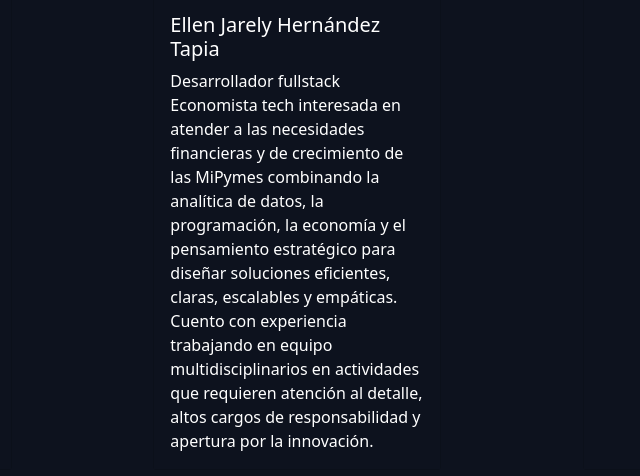
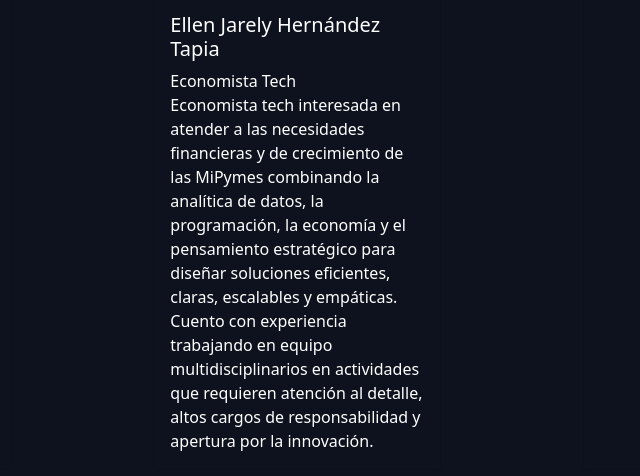
Before and after one commit to yoandryc/CodeCut, a plain HTML site: page proyecto/index.html in a window 1280 px wide. Shown: the part 1886-2362 px from the top of the page, 276-916 px from the left. Drawn offline with nearby package versions, Linux system fonts and the light colour scheme.

Commit message:
Ellen añadió su bio

```diff
--- a/proyecto/index.html
+++ b/proyecto/index.html
@@ -104,7 +104,7 @@
         <img src="java_foto_ellen.jpg" class="card-img-top" alt="Ellen">
         <div class="card-body">
           <h5>Ellen Jarely Hernández Tapia</h5>
-          <p class="card-text">Desarrollador fullstack <br>Economista tech
+          <p class="card-text">Economista Tech <br>Economista tech
 interesada en atender a las necesidades financieras y de crecimiento de las
 MiPymes combinando la analítica de datos, la programación, la economía y el
 pensamiento estratégico para diseñar soluciones eficientes, claras, escalables
@@ -113,7 +113,6 @@ en actividades que requieren atención al detalle, altos cargos de responsabilid
  y apertura por la innovación. </p>
         </div>
       </div>
-
       <div class="card" style="width: 18rem;">
         <img src="..." class="card-img-top" alt="Angel">
         <div class="card-body">
```
